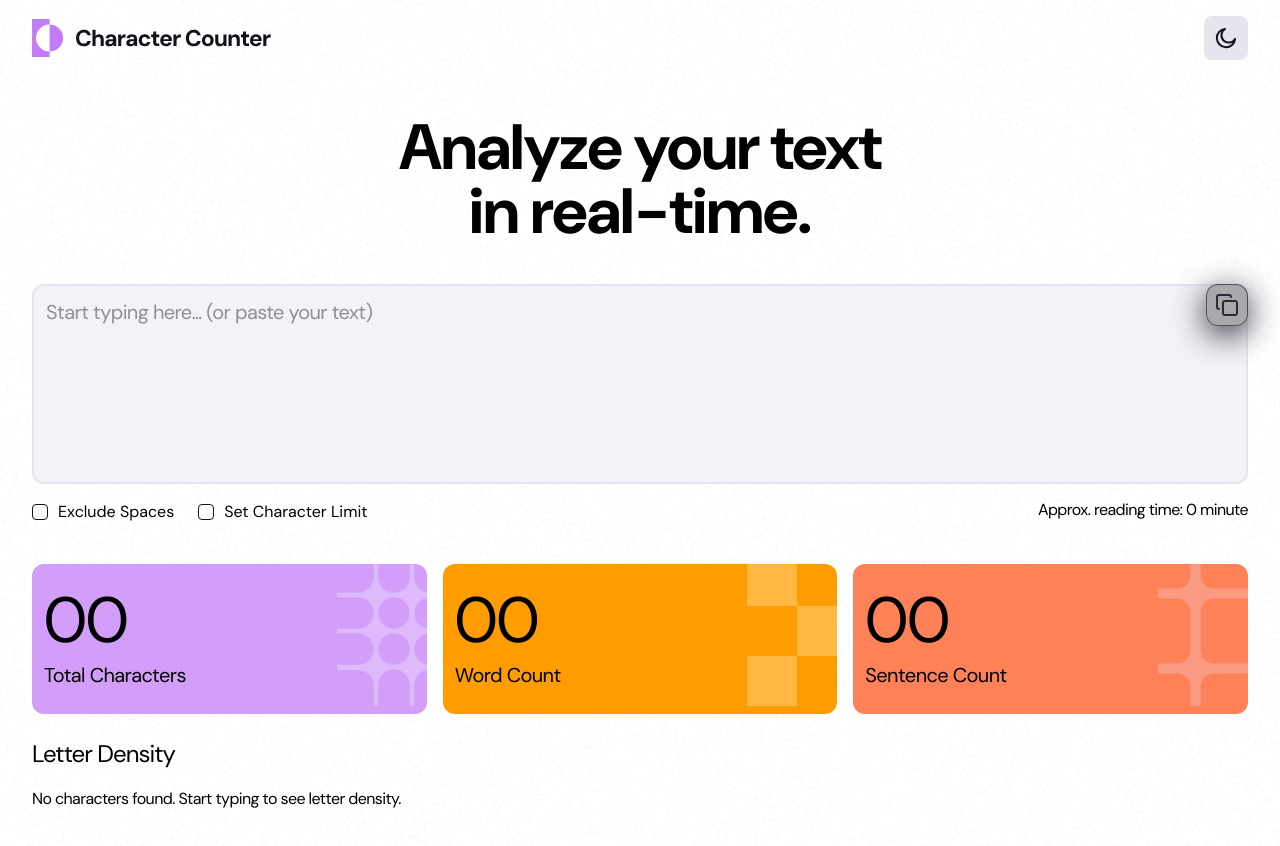
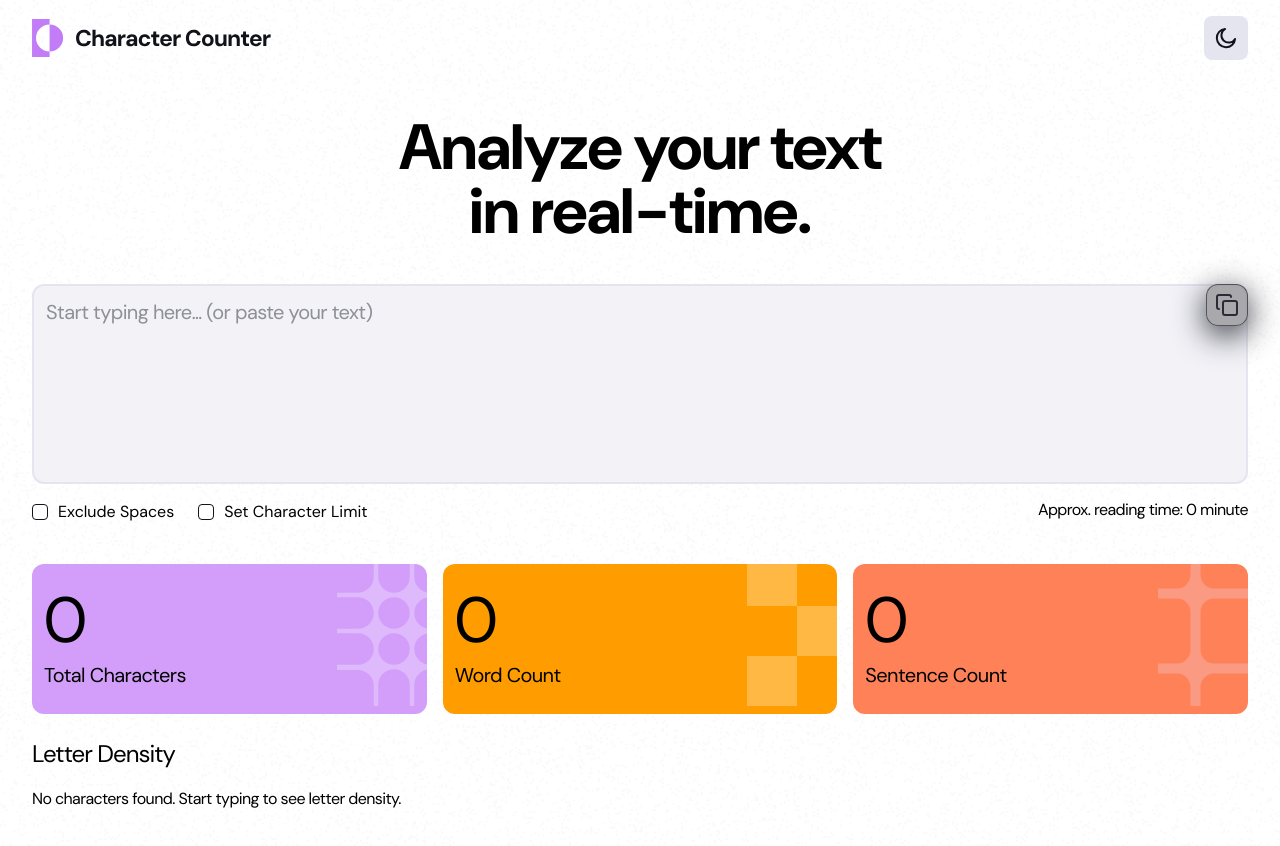
Before and after one commit to Sammie-oje/character-counter, a React (Vite) app: page / in a window 1280 px wide. Shown: the top 846 px of the page. Built offline with nearby package versions, Linux system fonts and the light colour scheme.

Commit message:
I was always great at cooking, added a counter animation to the metric values when they are in view

```diff
--- a/src/components/metrics/Stat.jsx
+++ b/src/components/metrics/Stat.jsx
@@ -2,15 +2,26 @@ import { animate, motion, useMotionValue, useTransform } from "motion/react";
 import { useEffect } from "react";
 
 function Stat({ bgColor, id, text, onCount }) {
+    const count = useMotionValue(0);
+    const rounded = useTransform(() =>
+        Math.round(count.get()).toLocaleString()
+    );
+
     return (
         <div
             className={`p-250 ${bgColor} rounded-12 overflow-hidden relative h-[130px] w-full md:h-full md:px-150 md:py-200 xxl:p-200`}
             id={id}
         >
             <div className="flex flex-col gap-100 h-full justify-center">
-                <dt className="text-preset-mobile md:text-preset-1">
-                    {onCount ? onCount : "00"}
-                </dt>
+                <motion.dt
+                    className="text-preset-mobile md:text-preset-1"
+                    onViewportEnter={() => {
+                        animate(count, onCount, { duration: 2 });
+                    }}
+                    viewport={{ once: true }}
+                >
+                    {rounded}
+                </motion.dt>
                 <dd className="text-preset-3 z-100">{text}</dd>
             </div>
             <figure className="absolute -top-2 -right-15 ">
```
